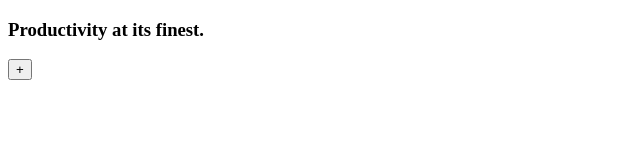
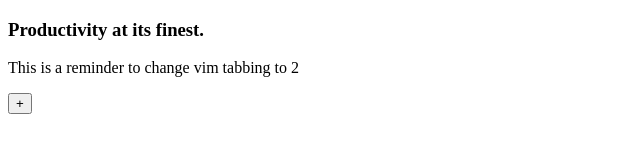
Before and after one commit to jesusjoaquin/pdecks, an Electron app: page src/index.html in a window 800 px wide. Shown: the whole page, without its empty margins (0-640 px from the left). Drawn offline with Linux system fonts and the light colour scheme.

Commit message:
Made a minor personal comment, fsg.

```diff
--- a/src/index.html
+++ b/src/index.html
@@ -7,6 +7,7 @@
   </head>
   <body>
     <h3>Productivity at its finest.</h3>
+	<p>This is a reminder to change vim tabbing to 2</p>
     <button id="addBtn">+</button>
     <script src="index.js"></script>
   </body>
```
